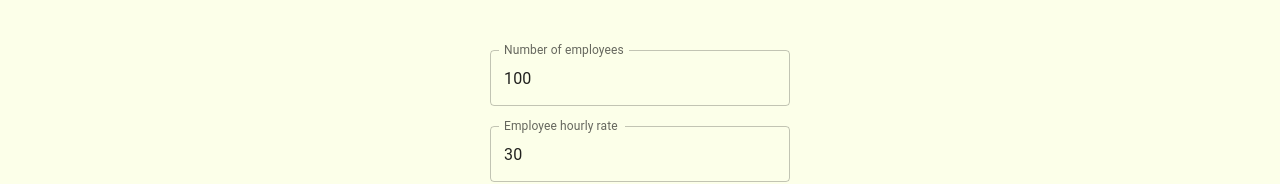
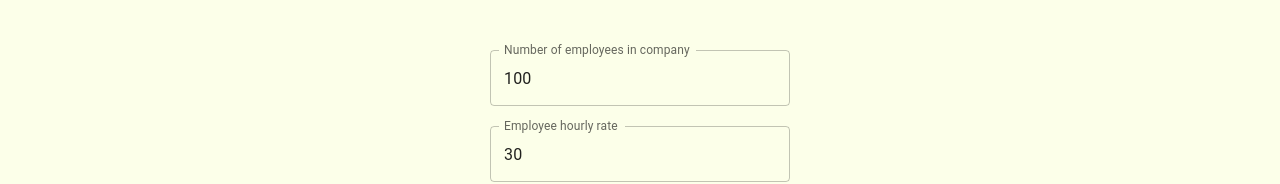
Before and after one commit to h-aburesha/my-next-website, a Next.js app: page /calc in a window 1280 px wide. Shown: the top 184 px of the page. Built offline with nearby package versions, Linux system fonts and the light colour scheme.

Commit message:
employees

```diff
--- a/pages/calc.tsx
+++ b/pages/calc.tsx
@@ -41,7 +41,7 @@ function CostSavingsCalculator() {
             }}
         >
             <TextField
-                label="Number of employees"
+                label="Number of employees in company"
                 type="number"
                 value={numEmployees}
                 onChange={(e) => setNumEmployees(parseInt(e.target.value))}
```
